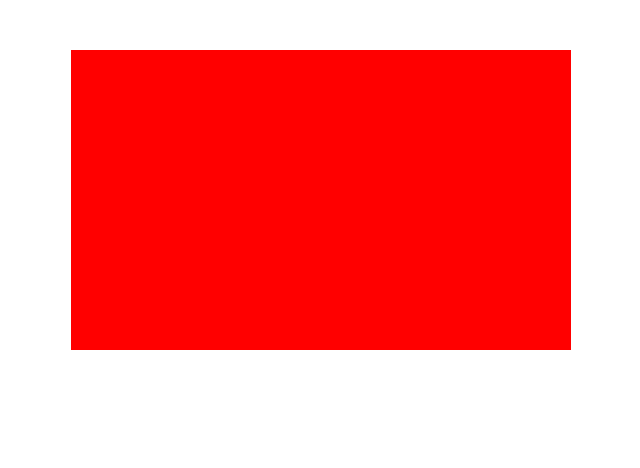
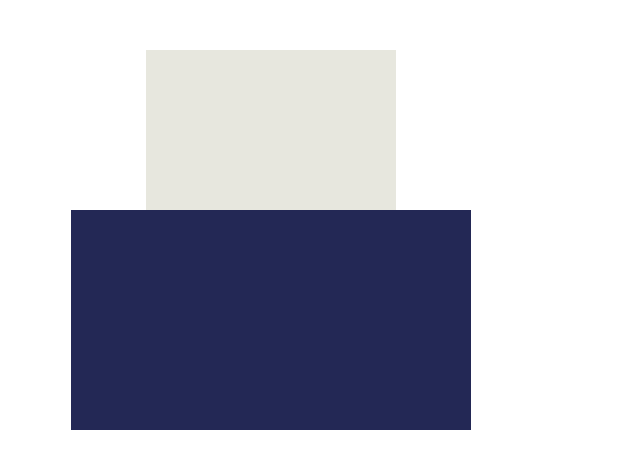
Before and after one commit to Nefelijm/PTleticket, a React (Create React App) app: page / in a window 1280 px wide. Shown: the top 468 px of the page, without its empty margins (229-869 px from the left). Built offline with nearby package versions, Linux system fonts and the light colour scheme.

Commit message:
asientos primer nivel

```diff
--- a/src/App.js
+++ b/src/App.js
@@ -1,14 +1,18 @@
 import React, { Component } from 'react';
 import logo from './logo.svg';
 import './App.css';
-import Cuadro from './container/cuadro-container'
+import NivelUno from './container/nivelUno-container'
+import Escenario from './componentes/escenario'
 // const none = 'block';
 import { Provider } from 'react-redux';
 import store from './reducer/reducer';
 
 const App =() => (
   <Provider store= {store}>
-  <Cuadro/>
+  <div>
+  <Escenario/>
+  <NivelUno/>
+  </div>
   </Provider>
 )
 export default App;
--- a/src/componentes/circulo.js
+++ b/src/componentes/circulo.js
@@ -1,7 +1,9 @@
 import React from 'react'
 
-const Circulo =({none}) =>(
-    <circle r="10" cx="400" cy="200" fill="blue" display={none}/>
+const Circulo =({none,y,x}) =>(
+    <svg>
+    <circle r="10" cx={x} cy={y} fill="#F4F4F4" display={none}/>
+    </svg>
 )
 
 export default Circulo
--- a/src/componentes/cuadro.css
+++ /dev/null
@@ -1,8 +0,0 @@
-svg {
-	position: absolute;
-	width: 100%; height: 100%;
-}
-
-rect:hover {
-    fill:green;
-}
--- a/src/componentes/cuadro.js
+++ /dev/null
@@ -1,11 +0,0 @@
-import React from 'react'
-import './cuadro.css'
-import Circulo from '../container/circulo-container'
-const Cuadro = ({onClick}) =>(
-    <svg>
-       <rect x="300" y="50" width="500" height="300" fill="red" onClick={onClick}/>
-       <Circulo/>
-    </svg>
-)
-
-export default Cuadro
--- /dev/null
+++ b/src/componentes/escenario.js
@@ -0,0 +1,9 @@
+import React from 'react'
+import './nivel-uno.css'
+
+const Escenario = () => (
+<svg>
+    <rect x="375" y="50" width="250" height="160" fill="#E7E7DE"/>
+ </svg>
+)
+export default Escenario
--- /dev/null
+++ b/src/componentes/nivel-uno.css
@@ -0,0 +1,8 @@
+svg {
+	position: absolute;
+	width: 100%; height: 100%;
+}
+
+/* rect:hover {
+    fill:#FF5722;
+} */
--- /dev/null
+++ b/src/componentes/nivel-uno.js
@@ -0,0 +1,37 @@
+import React from 'react'
+import './nivel-uno.css'
+import Circulo from '../container/circulo-container'
+// const asientos = [1,2,3,4,5,6,7,8,9,10]
+// const x = ['400','450','500','550','600','400','450','500','550','600']
+// const y = ['300','300','300','300','300','350','350','350','350','350']
+const coordernadaX = []
+const coordernadaY = []
+let inicioX = 400
+let inicioY = 300
+for (var i =0;i<10;i++){
+   coordernadaX[i] = inicioX.toString()
+   coordernadaY[i] = inicioY.toString()
+   inicioX = inicioX +50
+   inicioY = inicioY
+   if(i>3){
+       inicioY = 350
+   }
+
+   if(i===4){
+     inicioX = 400
+   }
+}
+
+const NivelUno = ({onClick}) =>{
+    const row = []
+   for(var j=0; j<10; j++){
+    row.push(<Circulo key = {j} y={coordernadaY[j]} x ={coordernadaX[j]}/>)
+   }
+    return(
+        <svg>
+         <rect x="300" y="210" width="400" height="220" fill="#232855" onClick={onClick}/>
+         {row}
+        </svg>
+    )
+}
+export default NivelUno
--- a/src/container/cuadro-container.js
+++ b/src/container/nivelUno-container.js
@@ -1,4 +1,4 @@
-import Cuadrado from '../componentes/cuadro'
+import NivelUno from '../componentes/nivel-uno'
 import {connect} from 'react-redux';
 import  {display} from '../acciones/accion'
 import { bindActionCreators } from 'redux';
@@ -8,4 +8,4 @@ import { bindActionCreators } from 'redux';
 
   }
 
-  export default connect(null,mapDispatchToProps)(Cuadrado)
+  export default connect(null,mapDispatchToProps)(NivelUno)
```
Also changed, not shown: src/container/circulo-container.js (+0 -21 lines).
